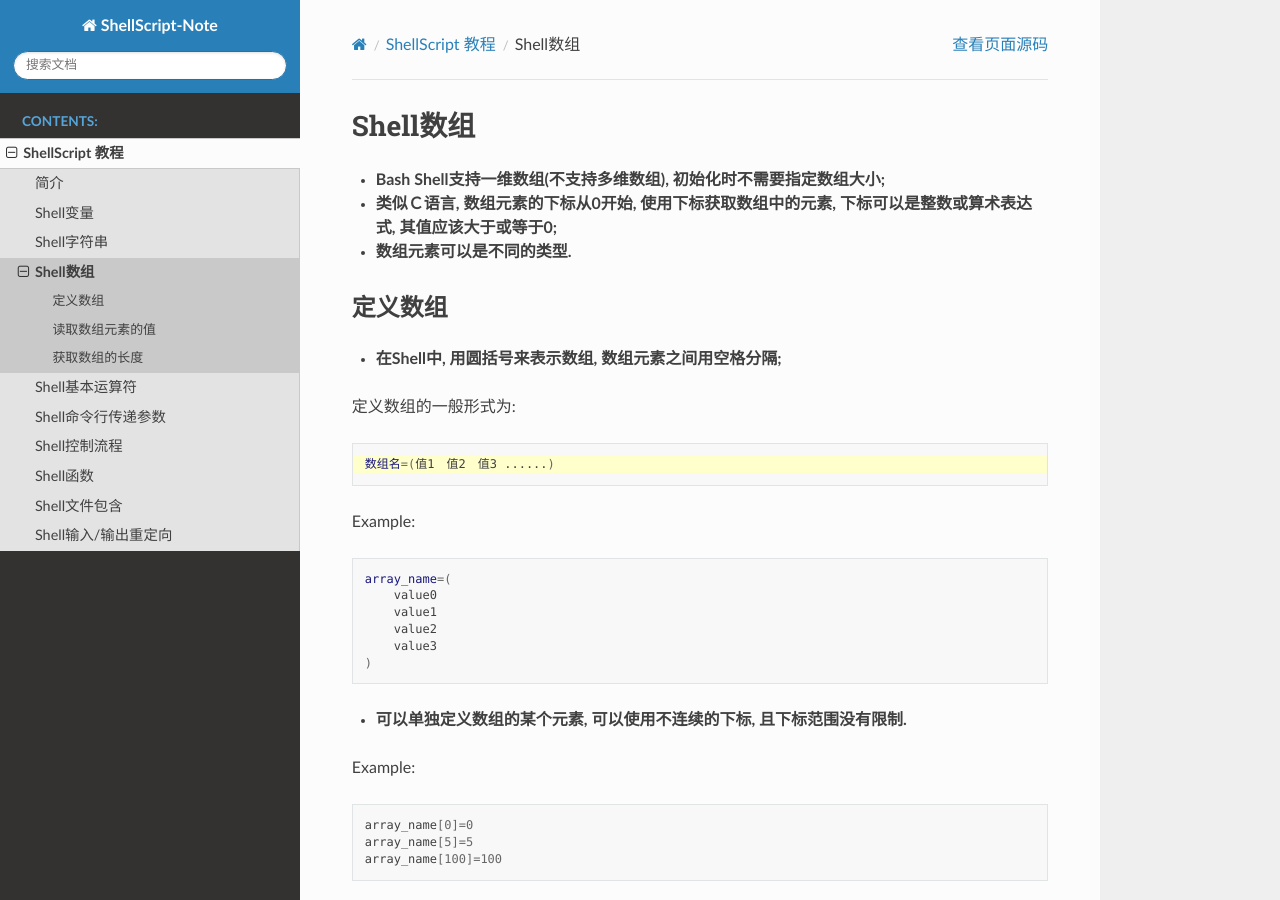
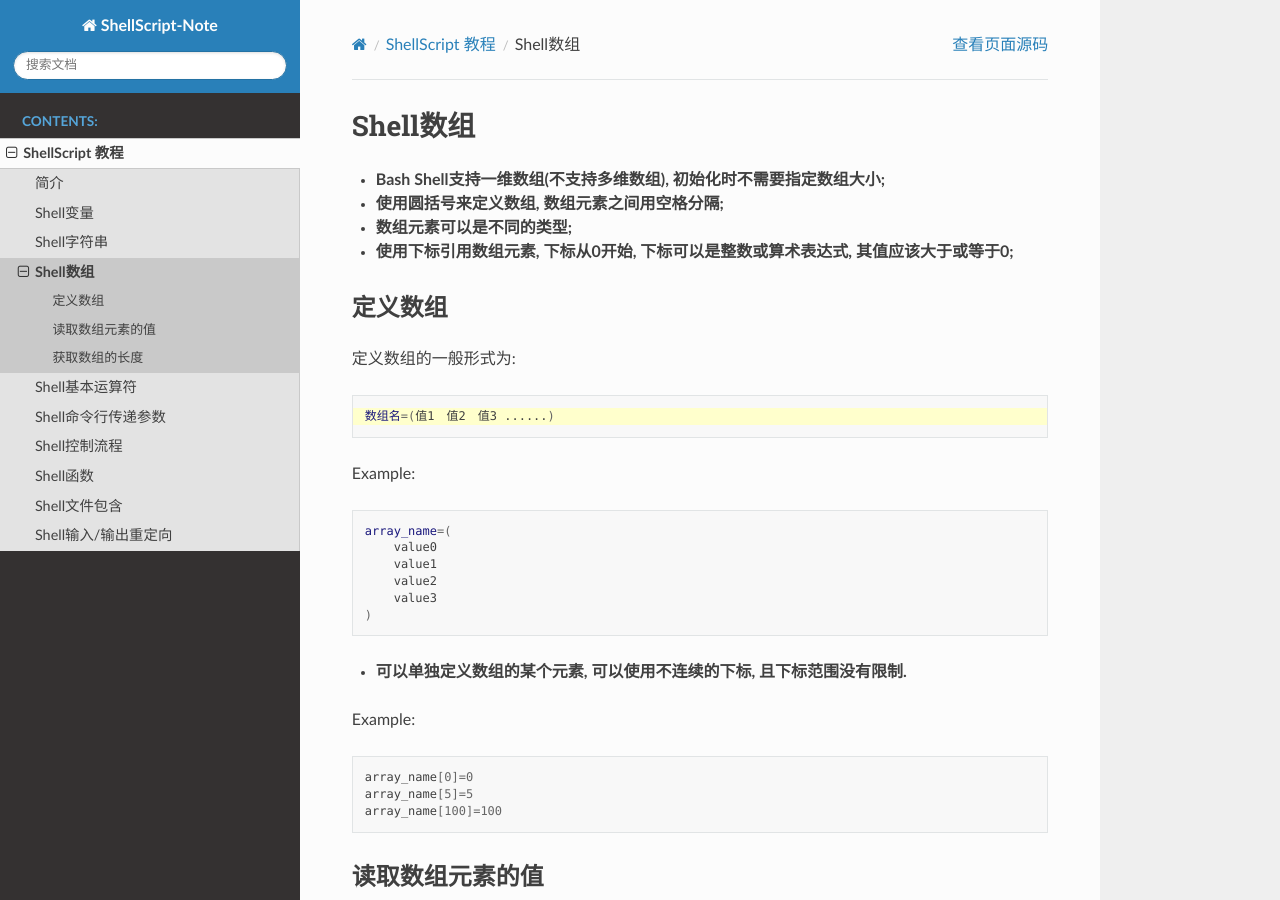
Before and after one commit to My-LearningNotes/ShellScript, a Sphinx documentation site: the page built from source/tutorial/array.rst, in a window 1280 px wide and 900 px high. Built offline with Sphinx 7.4.7 and the Read the Docs theme 2.0.0, drawn with Linux system fonts in a browser that asks for light colours.

Commit message:
修改关于数组的笔记

```diff
--- a/source/tutorial/array.rst
+++ b/source/tutorial/array.rst
@@ -2,16 +2,13 @@ Shell数组
 =========
 
 -   **Bash Shell支持一维数组(不支持多维数组), 初始化时不需要指定数组大小;**
-
--   **类似Ｃ语言, 数组元素的下标从0开始, 使用下标获取数组中的元素, 下标可以是整数或算术表达式, 其值应该大于或等于0;**
-
--   **数组元素可以是不同的类型.**
+-   **使用圆括号来定义数组, 数组元素之间用空格分隔;**
+-   **数组元素可以是不同的类型;**
+-   **使用下标引用数组元素, 下标从0开始, 下标可以是整数或算术表达式, 其值应该大于或等于0;**
 
 
 定义数组
 --------
-
--   **在Shell中, 用圆括号来表示数组, 数组元素之间用空格分隔;**
 
 定义数组的一般形式为:
 
```
